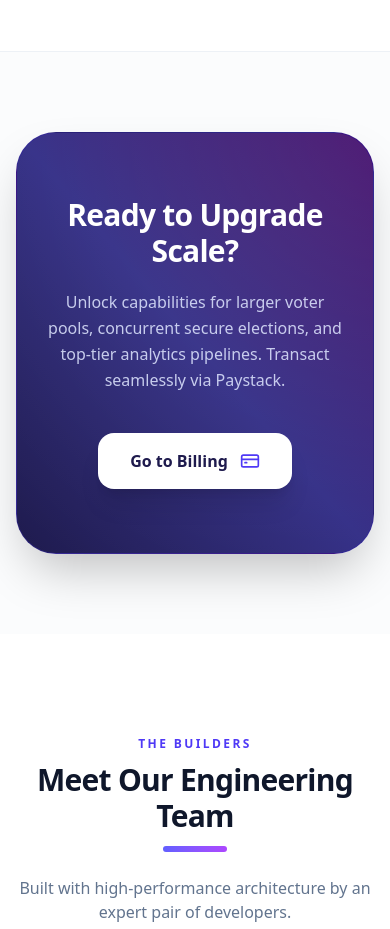
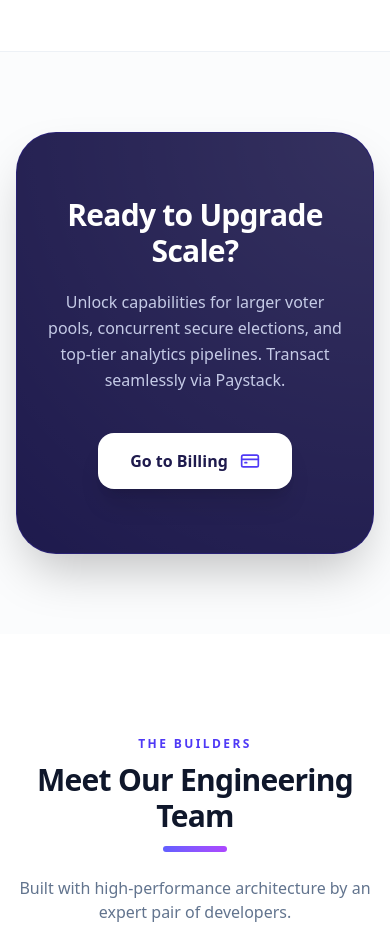
Before and after one commit to sumniclementpeamba/afrivote-frontend, a Next.js app: page / in a window 390 px wide. Shown: the part 5940-6869 px from the top of the page. Built offline with nearby package versions, Linux system fonts and the light colour scheme; no server answers.

Commit message:
Fix CTA banner mobile background to solid dark

```diff
--- a/src/app/page.tsx
+++ b/src/app/page.tsx
@@ -562,7 +562,7 @@ export default function LandingPage() {
           <motion.div
             initial={{ opacity: 0, scale: 0.96 }}
             animate={{ opacity: 1, scale: 1 }}
-            className="relative bg-gradient-to-tr from-indigo-950 via-indigo-900 to-purple-950 rounded-[2.5rem] shadow-2xl text-center py-16 px-6 sm:px-14 overflow-hidden border border-indigo-800/40 mobile-dark-bg"
+            className="relative bg-indigo-950 md:bg-gradient-to-tr md:from-indigo-950 md:via-indigo-900 md:to-purple-950 rounded-[2.5rem] shadow-2xl text-center py-16 px-6 sm:px-14 overflow-hidden border border-indigo-800/40"
           >
             <div className="absolute inset-0 bg-[radial-gradient(circle_at_top_right,rgba(255,255,255,0.1),transparent)] pointer-events-none" />
             <motion.h2
```
